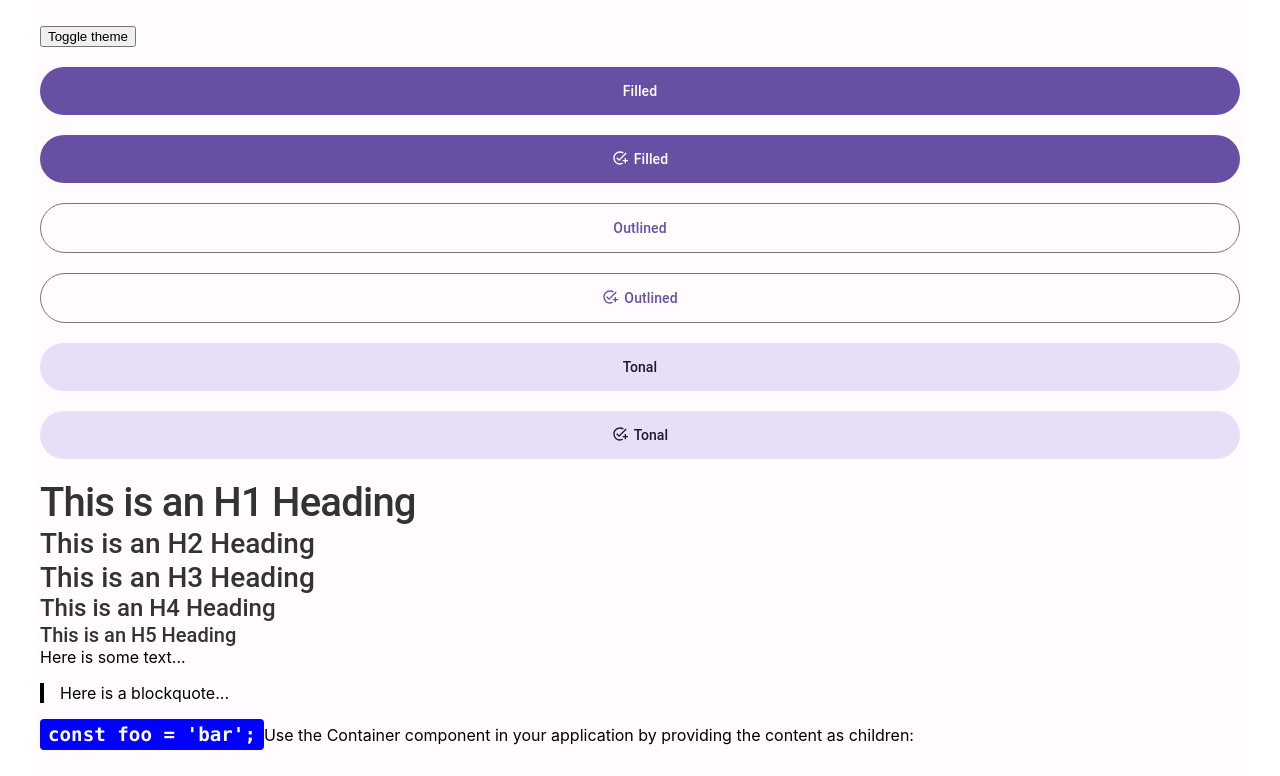
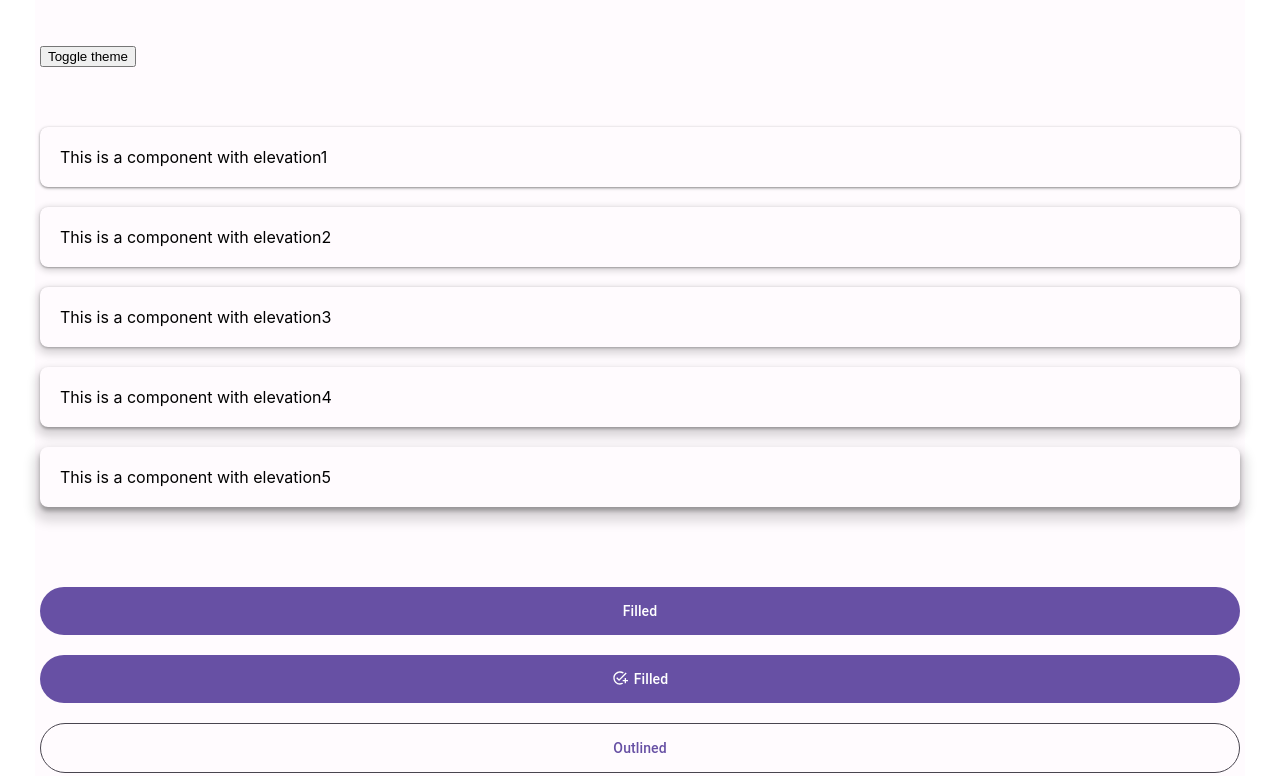
Before and after one commit to roarinLion/roarin-ui, a React (Create React App) app: page / in a window 1280 px wide. Shown: the top 776 px of the page. Built offline with nearby package versions, Linux system fonts and the light colour scheme.

Commit message:
add surface levels / separate colors

```diff
--- a/src/App.js
+++ b/src/App.js
@@ -14,6 +14,38 @@ import FilledButton from "./Components/Buttons/FilledButton";
 import OutlinedButton from "./Components/Buttons/OutlinedButton";
 import { MdAddTask } from "react-icons/md";
 import TonalButton from "./Components/Buttons/TonalButton";
+import styled from "styled-components";
+
+const ElevationOne = styled.div`
+  box-shadow: ${(props) => props.theme.elevation.elevation1};
+  padding: 20px;
+  border-radius: 8px;
+`;
+
+const ElevationTwo = styled.div`
+  box-shadow: ${(props) => props.theme.elevation.elevation2};
+  padding: 20px;
+  border-radius: 8px;
+`;
+
+const ElevationThree = styled.div`
+  box-shadow: ${(props) => props.theme.elevation.elevation3};
+  padding: 20px;
+  border-radius: 8px;
+`;
+
+const ElevationFour = styled.div`
+  box-shadow: ${(props) => props.theme.elevation.elevation4};
+  padding: 20px;
+  border-radius: 8px;
+`;
+
+const ElevationFive = styled.div`
+  box-shadow: ${(props) => props.theme.elevation.elevation5};
+  padding: 20px;
+  border-radius: 8px;
+`;
+
 function App() {
   const [isLightTheme, setIsLightTheme] = useState(true);
 
@@ -29,9 +61,20 @@ function App() {
       {/* The ThemeProvider component is used to provide the theme to all styled components in the application */}
       <Container p={5} bg="background">
         <Container maxWidth="1620px">
-          <br />
+          <br /> <br />
           <button onClick={toggleTheme}>Toggle theme</button>
           <br /> <br />
+          <br /> <br />
+          <ElevationOne>This is a component with elevation1</ElevationOne>
+          <br />
+          <ElevationTwo>This is a component with elevation2</ElevationTwo>
+          <br />
+          <ElevationThree>This is a component with elevation3</ElevationThree>
+          <br />
+          <ElevationFour>This is a component with elevation4</ElevationFour>
+          <br />
+          <ElevationFive>This is a component with elevation5</ElevationFive>
+          <br /> <br /> <br /> <br />
           <FilledButton />
           <br />
           <FilledButton icon={<MdAddTask />} />
--- /dev/null
+++ b/src/Themes/colors.js
@@ -0,0 +1,73 @@
+export const CommonColors = {
+  black: "rgba(0,0,0,1)",
+  error10: "rgba(65,14,11,1)",
+  error20: "rgba(96,20,16,1)",
+  error30: "rgba(140,29,24,1)",
+  error50: "rgba(220,54,46,1)",
+  error60: "rgba(228,105,98,1)",
+  error70: "rgba(236,146,142,1)",
+  error80: "rgba(242,184,181,1)",
+  error90: "rgba(249,222,220,1)",
+  error95: "rgba(252,238,238,1)",
+  error99: "rgba(255,251,249,1)",
+  neutral20: "rgba(49,48,51,1)",
+  neutral30: "rgba(72,70,73,1)",
+  neutral40: "rgba(96,93,98,1)",
+  neutral50: "rgba(120,117,121,1)",
+  neutral60: "rgba(147,144,148,1)",
+  neutral70: "rgba(174,170,174,1)",
+  neutral80: "rgba(201,197,202,1)",
+  neutral95: "rgba(244,239,244,1)",
+  neutralVariant10: "rgba(29,26,34,1)",
+  neutralVariant20: "rgba(50,47,55,1)",
+  neutralVariant30: "rgba(73,69,79,1)",
+  neutralVariant40: "rgba(96,93,102,1)",
+  neutralVariant70: "rgba(174,169,180,1)",
+  neutralVariant80: "rgba(202,196,208,1)",
+  neutralVariant90: "rgba(231,224,236,1)",
+  neutralVariant95: "rgba(245,238,250,1)",
+  primary10: "rgba(33,0,93,1)",
+  primary30: "rgba(79,55,139,1)",
+  primary50: "rgba(127,103,190,1)",
+  primary60: "rgba(154,130,219,1)",
+  primary70: "rgba(182,157,248,1)",
+  primary95: "rgba(246,237,255,1)",
+  secondary20: "rgba(51,45,65,1)",
+  secondary40: "rgba(98,91,113,1)",
+  secondary50: "rgba(122,114,137,1)",
+  secondary60: "rgba(149,141,165,1)",
+  secondary70: "rgba(176,167,192,1)",
+  secondary80: "rgba(204,194,220,1)",
+  tertiary10: "rgba(49,17,29,1)",
+  tertiary20: "rgba(73,37,50,1)",
+  tertiary30: "rgba(99,59,72,1)",
+  tertiary50: "rgba(152,105,119,1)",
+  tertiary60: "rgba(181,131,146,1)",
+  tertiary70: "rgba(210,157,172,1)",
+  tertiary80: "rgba(239,184,200,1)",
+  tertiary90: "rgba(255,216,228,1)",
+  tertiary95: "rgba(255,236,241,1)",
+  tertiary99: "rgba(255,251,250,1)",
+  sourceTertiary: "rgba(125,82,96,1)",
+  transparentBlack: "rgba(31,31,31,0.12)",
+  transparentBlack2: "rgba(0,0,0,0.25)",
+  transparentBlack3: "rgba(0,0,0,0.15)",
+  transparentBlack4: "rgba(0,0,0,0.3)",
+  transparentBlack5: "rgba(29,25,43,0.08)",
+  transparentBlack6: "rgba(29,25,43,0.12)",
+  transparentGainsboro: "rgba(227,227,227,0.12)",
+  transparentLavender: "rgba(232,222,248,0.08)",
+  transparentLavender2: "rgba(232,222,248,0.12)",
+  transparentSlateBlue: "rgba(103,80,164,0.12)",
+  transparentSlateBlue2: "rgba(103,80,164,0.08)",
+  transparentSlateBlue3: "rgba(103,80,164,0.05)",
+  transparentSlateBlue4: "rgba(103,80,164,0.11)",
+  transparentSlateBlue5: "rgba(103,80,164,0.14)",
+  transparentThistle: "rgba(208,188,255,0.12)",
+  transparentThistle2: "rgba(208,188,255,0.08)",
+  transparentThistle3: "rgba(208,188,255,0.05)",
+  transparentThistle4: "rgba(208,188,255,0.11)",
+  transparentThistle5: "rgba(208,188,255,0.14)",
+  transparentWhite: "rgba(255,255,255,0.12)",
+  transparentWhite2: "rgba(255,255,255,0.08)",
+};
--- a/src/Themes/theme.js
+++ b/src/Themes/theme.js
@@ -1,98 +1,79 @@
-const CommonColors = {
-  black: "rgba(0,0,0,1)",
-  errorError10: "rgba(65,14,11,1)",
-  error20: "rgba(96,20,16,1)",
-  error30: "rgba(140,29,24,1)",
-  error50: "rgba(220,54,46,1)",
-  error60: "rgba(228,105,98,1)",
-  error70: "rgba(236,146,142,1)",
-  error80: "rgba(242,184,181,1)",
-  error90: "rgba(249,222,220,1)",
-  error95: "rgba(252,238,238,1)",
-  error99: "rgba(255,251,249,1)",
-  neutral20: "rgba(49,48,51,1)",
-  neutral30: "rgba(72,70,73,1)",
-  neutral40: "rgba(96,93,98,1)",
-  neutral50: "rgba(120,117,121,1)",
-  neutral60: "rgba(147,144,148,1)",
-  neutral70: "rgba(174,170,174,1)",
-  neutral80: "rgba(201,197,202,1)",
-  neutral95: "rgba(244,239,244,1)",
-  neutralVariant10: "rgba(29,26,34,1)",
-  neutralVariant20: "rgba(50,47,55,1)",
-  neutralVariant30: "rgba(73,69,79,1)",
-  neutralVariant40: "rgba(96,93,102,1)",
-  neutralVariant70: "rgba(174,169,180,1)",
-  neutralVariant80: "rgba(202,196,208,1)",
-  neutralVariant90: "rgba(231,224,236,1)",
-  neutralVariant95: "rgba(245,238,250,1)",
-  primary10: "rgba(33,0,93,1)",
-  primary30: "rgba(79,55,139,1)",
-  primary50: "rgba(127,103,190,1)",
-  primary60: "rgba(154,130,219,1)",
-  primary70: "rgba(182,157,248,1)",
-  primary95: "rgba(246,237,255,1)",
-  secondary20: "rgba(51,45,65,1)",
-  secondary40: "rgba(98,91,113,1)",
-  secondary50: "rgba(122,114,137,1)",
-  secondary60: "rgba(149,141,165,1)",
-  secondary70: "rgba(176,167,192,1)",
-  secondary80: "rgba(204,194,220,1)",
-  tertiary10: "rgba(49,17,29,1)",
-  tertiary20: "rgba(73,37,50,1)",
-  tertiary30: "rgba(99,59,72,1)",
-  tertiary50: "rgba(152,105,119,1)",
-  tertiary60: "rgba(181,131,146,1)",
-  tertiary70: "rgba(210,157,172,1)",
-  tertiary80: "rgba(239,184,200,1)",
-  tertiary90: "rgba(255,216,228,1)",
-  tertiary95: "rgba(255,236,241,1)",
-  tertiary99: "rgba(255,251,250,1)",
-  sourceTertiary: "rgba(125,82,96,1)",
-  transparentBlack: "rgba(31,31,31,0.12)",
-  transparentBlack2: "rgba(0,0,0,0.25)",
-  transparentBlack3: "rgba(0,0,0,0.15)",
-  transparentBlack4: "rgba(0,0,0,0.3)",
-  transparentBlack5: "rgba(29,25,43,0.08)",
-  transparentBlack6: "rgba(29,25,43,0.12)",
-  transparentGainsboro: "rgba(227,227,227,0.12)",
-  transparentLavender: "rgba(232,222,248,0.08)",
-  transparentLavender2: "rgba(232,222,248,0.12)",
-  transparentSlateBlue: "rgba(103,80,164,0.12)",
-  transparentSlateBlue2: "rgba(103,80,164,0.08)",
-  transparentSlateBlue3: "rgba(103,80,164,0.05)",
-  transparentSlateBlue4: "rgba(103,80,164,0.11)",
-  transparentSlateBlue5: "rgba(103,80,164,0.14)",
-  transparentThistle: "rgba(208,188,255,0.12)",
-  transparentThistle2: "rgba(208,188,255,0.08)",
-  transparentThistle3: "rgba(208,188,255,0.05)",
-  transparentThistle4: "rgba(208,188,255,0.11)",
-  transparentThistle5: "rgba(208,188,255,0.14)",
-  transparentWhite: "rgba(255,255,255,0.12)",
-  transparentWhite2: "rgba(255,255,255,0.08)",
-};
+import { CommonColors } from "./colors";
+
+const Elevation = (theme) => ({
+  elevation1: `0 1px 3px 1px ${theme.colors.transparentBlack3},
+    0 1px 2px 0 ${theme.colors.transparentBlack4}`,
+  elevation2: `0 2px 6px 2px ${theme.colors.transparentBlack3},
+    0 1px 2px 0 ${theme.colors.transparentBlack4}`,
+  elevation3: `0 1px 3px 0 ${theme.colors.transparentBlack4},
+    0 4px 8px 3px ${theme.colors.transparentBlack3}`,
+  elevation4: `0 2px 3px 0 ${theme.colors.transparentBlack4},
+    0 6px 10px 4px ${theme.colors.transparentBlack3}`,
+  elevation5: `0 4px 4px 0 ${theme.colors.transparentBlack4},
+    0 8px 12px 6px ${theme.colors.transparentBlack3}`,
+
+  // Add more elevations here
+});
 
 export const lightTheme = {
   colors: {
     ...CommonColors,
+    //background
     background: "#fffbfe",
+    onBackground: "#fffbfe",
+
+    // surface
+    surface: "#fffbfe",
+    onSurface: "#1c1b1f",
+
+    //surface levels
+    surface1: "#f7f2f9",
+    surface2: "#f3edf7",
+    surface3: "#eee8f4",
+    surface4: "#ece6f3",
+    surface5: "#e9e3f1",
+
+    // surface variant and outline color
+    surfaceVariant: "#fffbfe",
+    onSurfaceVariant: "#49454f",
+    outline: "#49454f",
+
+    // elevation
+
+    // primary
     primary: "#6750a4",
     onPrimary: "#fff",
 
+    // primary container
     primaryContainer: "#eaddff",
     onPrimaryContainer: "#21005d",
 
+    // secondary
+    secondary: "#625b71",
+    onSecondary: "#fff",
+
+    // secondary container
     secondaryContainer: "#e8def8",
     onSecondaryContainer: "#1d192b",
 
-    surface1: "rgba(255,251,254,1)",
-    onSurface: "rgba(28,27,31,1)",
+    // tertiary
+    tertiary: "#7d5260",
+    onTertiary: "#fff",
 
-    outline: "rgba(121,116,126,1)",
-    error: "rgba(179,38,30,1)",
+    // tertiary container
+    tertiaryContainer: "#ffd8e4",
+    onTertiaryContainer: "#31111d",
+
+    // error
+    error: "#b3261e",
+    onError: "#fff",
+
+    // error container
+    errorContainer: "#f9dedc",
+    onErrorContainer: "#410e0b",
   },
 };
-
+lightTheme.elevation = Elevation(lightTheme);
 export const darkTheme = {
   colors: {
     ...CommonColors,
@@ -108,11 +89,13 @@ export const darkTheme = {
     onSecondaryContainer: "#e8def8",
 
     onSurface: "rgba(230,225,229,1)",
+
     outline: "rgba(147,143,153,1)",
+
     error: "rgba(179,38,30,1)",
   },
 };
-
+darkTheme.elevation = Elevation(darkTheme);
 export const theme = {
   fontSizes: {
     // Heading font sizes
```
